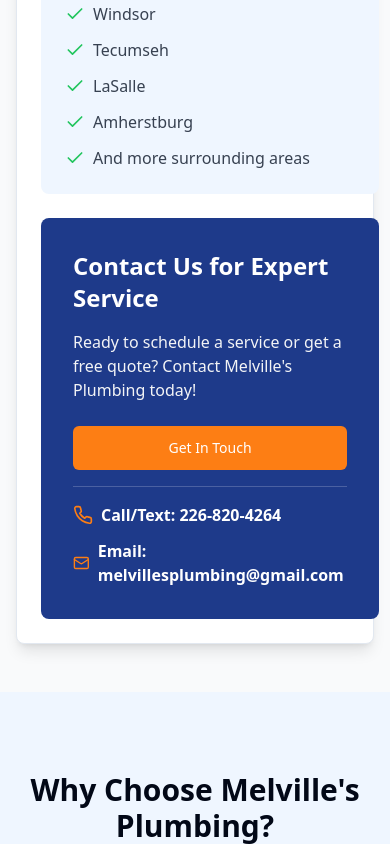
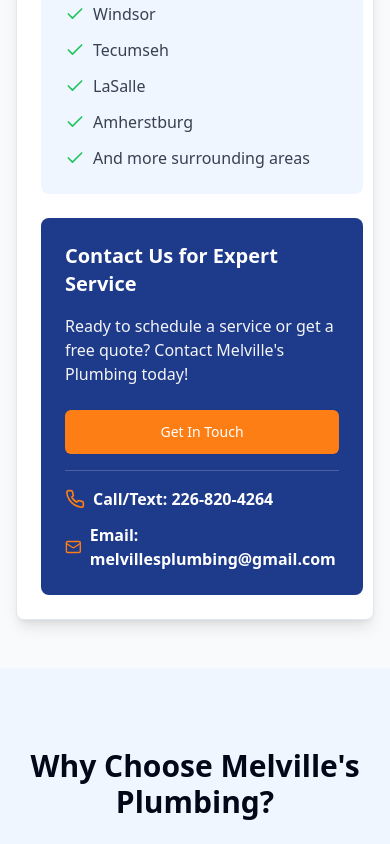
Before and after one commit to brianlapp/melvillesplumbing, a React (Vite) app: page / in a window 390 px wide. Shown: the part 7265-8109 px from the top of the page. Built offline with nearby package versions, Linux system fonts and the light colour scheme.

Commit message:
Fix mobile centering issue
Adjusted the alignment of specific div elements to ensure they are centered on mobile devices.
[skip gpt_engineer]

```diff
--- a/src/components/Services.tsx
+++ b/src/components/Services.tsx
@@ -40,7 +40,7 @@ export const Services = () => {
           initial={{ opacity: 0, y: 20 }}
           animate={{ opacity: 1, y: 0 }}
           transition={{ duration: 0.6 }}
-          className="mt-12 md:mt-16"
+          className="mt-12 md:mt-16 mx-auto max-w-7xl"
         >
           <Card className="bg-white shadow-lg">
             <CardContent className="grid md:grid-cols-2 gap-6 md:gap-8 p-6 md:p-8">
--- a/src/components/services/ContactCard.tsx
+++ b/src/components/services/ContactCard.tsx
@@ -4,9 +4,9 @@ import { Link } from "react-router-dom";
 
 export const ContactCard = () => {
   return (
-    <div className="space-y-6 bg-primary rounded-lg p-8 text-white">
+    <div className="space-y-6 bg-primary rounded-lg p-6 md:p-8 text-white">
       <div>
-        <h3 className="text-2xl font-bold text-white mb-4">
+        <h3 className="text-xl md:text-2xl font-bold text-white mb-4">
           Contact Us for Expert Service
         </h3>
         <p className="text-gray-100 mb-6">
```
